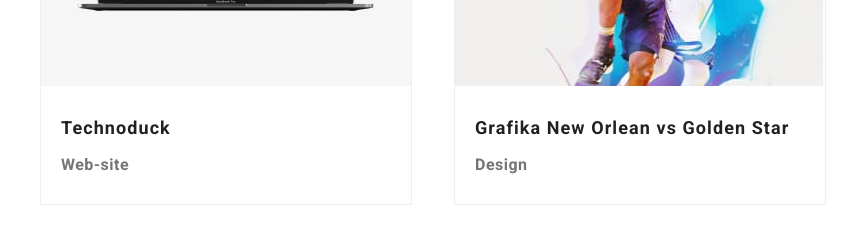
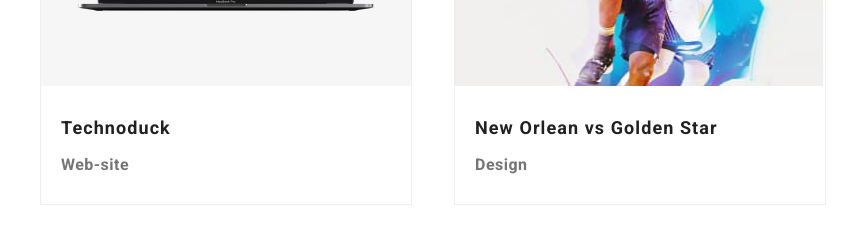
Before and after one commit to GodOfOni/goit-markup-hw-03, a plain HTML site: page portfolio.html in a window 1280 px wide. Shown: the part 490-722 px from the top of the page, 0-863 px from the left. Drawn offline with Linux system fonts and the light colour scheme.

Commit message:
Update portfolio.html

```diff
--- a/portfolio.html
+++ b/portfolio.html
@@ -85,7 +85,7 @@
                   height="294"
                 />
                 <figcaption class="card-portfolio-description">
-                  <span>Grafika New Orlean vs Golden Star</span
+                  <span>New Orlean vs Golden Star</span
                   ><span class="product">Design</span>
                 </figcaption>
               </figure>
```
